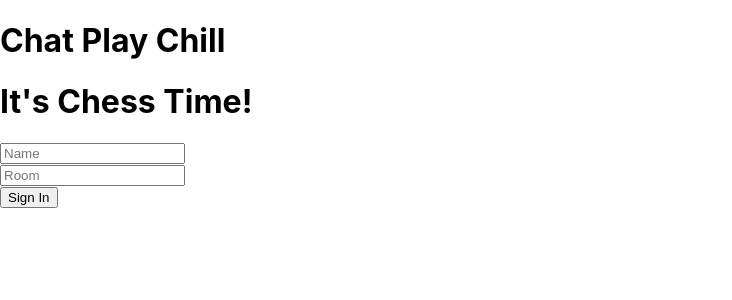
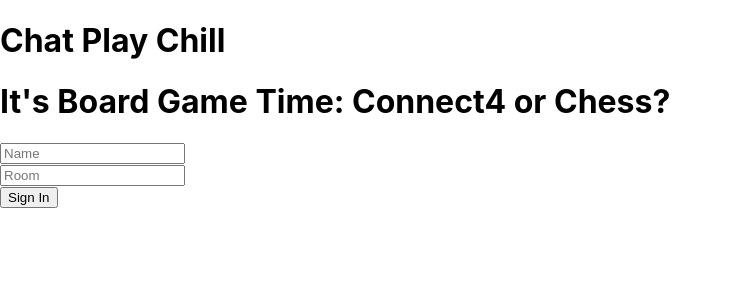
Before and after one commit to yuzhakova/chat-play-chill, a React (Create React App) app in the folder client/: page / in a window 1280 px wide. Shown: the top 300 px of the page, without its empty margins (0-732 px from the left). Built offline with nearby package versions, Linux system fonts and the light colour scheme.

Commit message:
add logic to Join component

```diff
--- a/client/src/App.js
+++ b/client/src/App.js
@@ -1,7 +1,7 @@
 import React from 'react';
 import './App.css';
 import { BrowserRouter as Router, Route, Switch } from 'react-router-dom'
-import Join from './Components/Join/Join';
+import Join from './components/Join/Join';
 
 
 
--- a/client/src/Components/Join/Join.js
+++ b/client/src/Components/Join/Join.js
@@ -10,7 +10,7 @@ const Join = () => {
   return (
     <div className="joinOuterContainer">
       <div className="joinInnerContianer">
-        <h1 className="headingJoin">It's Chess Time!</h1>
+        <h1 className="headingJoin">It's Board Game Time: Connect4 or Chess?</h1>
         <div><input placeholder="Name" className="joinInput" type="text" onChange={(event) => setName(event.target.value)} /></div>
         <div><input placeholder="Room" className="joinInput mt-20" type="text" onChange={(event) => setRoom(event.target.value)} /></div>
         <Link onClick={event => (!name || !room) ? event.preventDefault() : null} to={`/chat?name=${name}&room=${room}`}>
```
